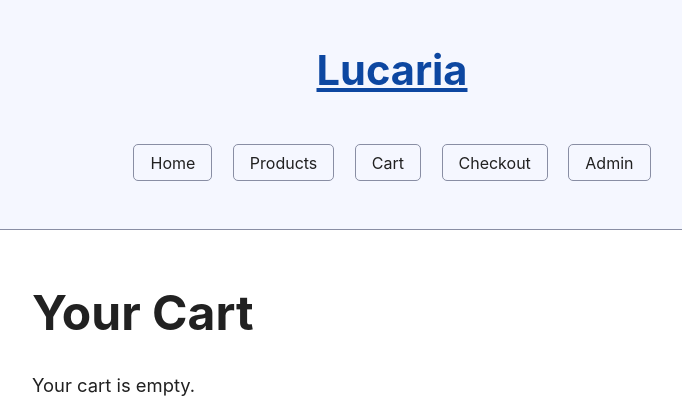
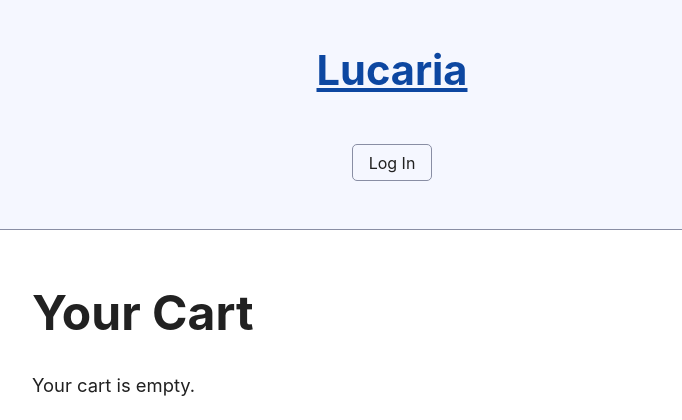
Before and after one commit to Dancelled/Engineering-Website, a Node server app: page /cart in a window 1280 px wide. Shown: the top 420 px of the page, without its empty margins (248-930 px from the left). Run offline with Node 20, Linux system fonts and the light colour scheme; some libraries are stand-ins or nearby versions.

Commit message:
Log in button fix

```diff
--- a/views/includes/header.ejs
+++ b/views/includes/header.ejs
@@ -1,10 +1,15 @@
 <header>
     <h2><a href="/">Lucaria</a></h2>
   <nav class="navbar">
-    <a href="/">Home</a>
-    <a href="/products">Products</a>
-    <a href="/cart">Cart</a>
-    <a href="/checkout">Checkout</a>
-    <a href="/admin/products">Admin</a>
+    <% if (user) { %>
+      <a href="/">Home</a>
+      <a href="/products">Products</a>
+      <a href="/cart">Cart</a>
+      <a href="/checkout">Checkout</a>
+      <a href="/logout">Log Out</a>
+      <a href="/admin/products">Admin</a>
+    <% } else { %>
+      <a href="/login">Log In</a>
+    <% } %>
   </nav>
 </header>
```
